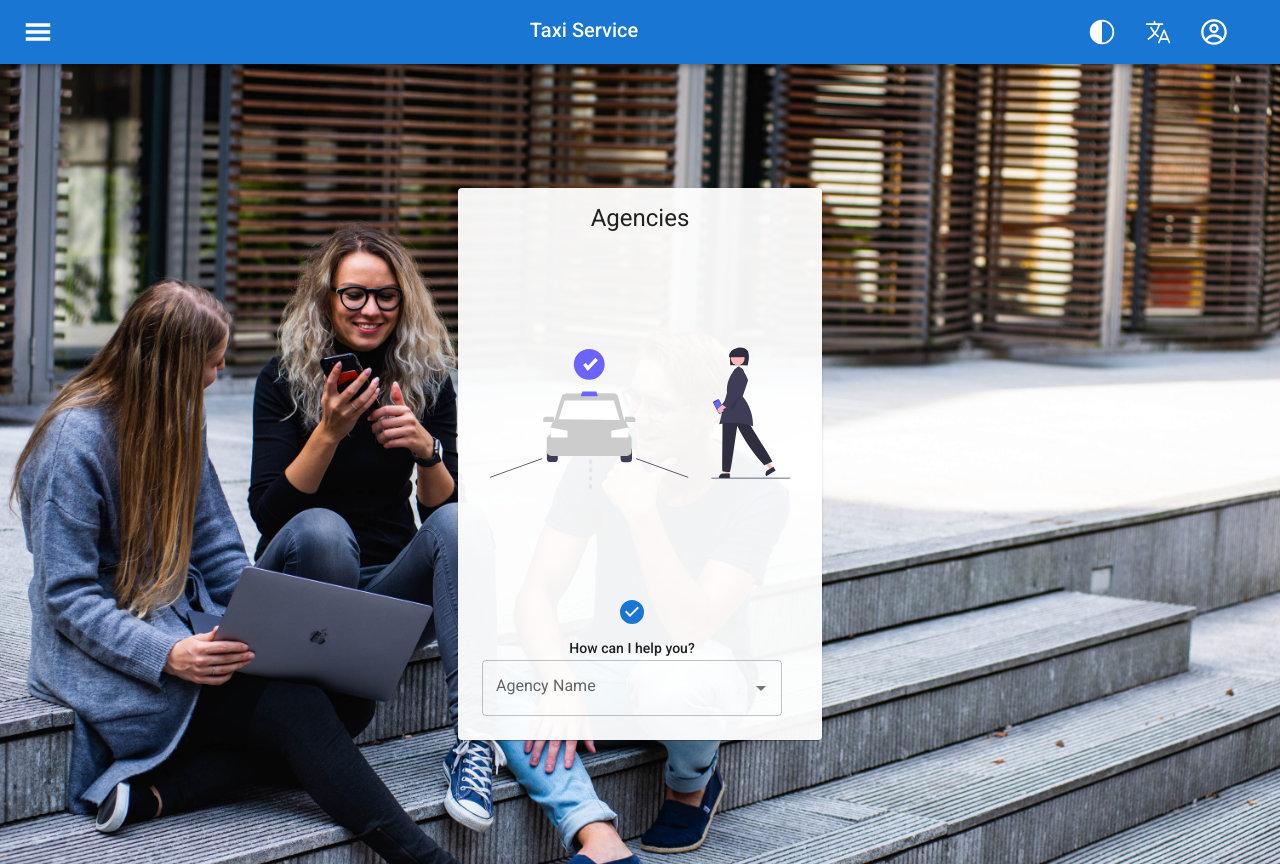
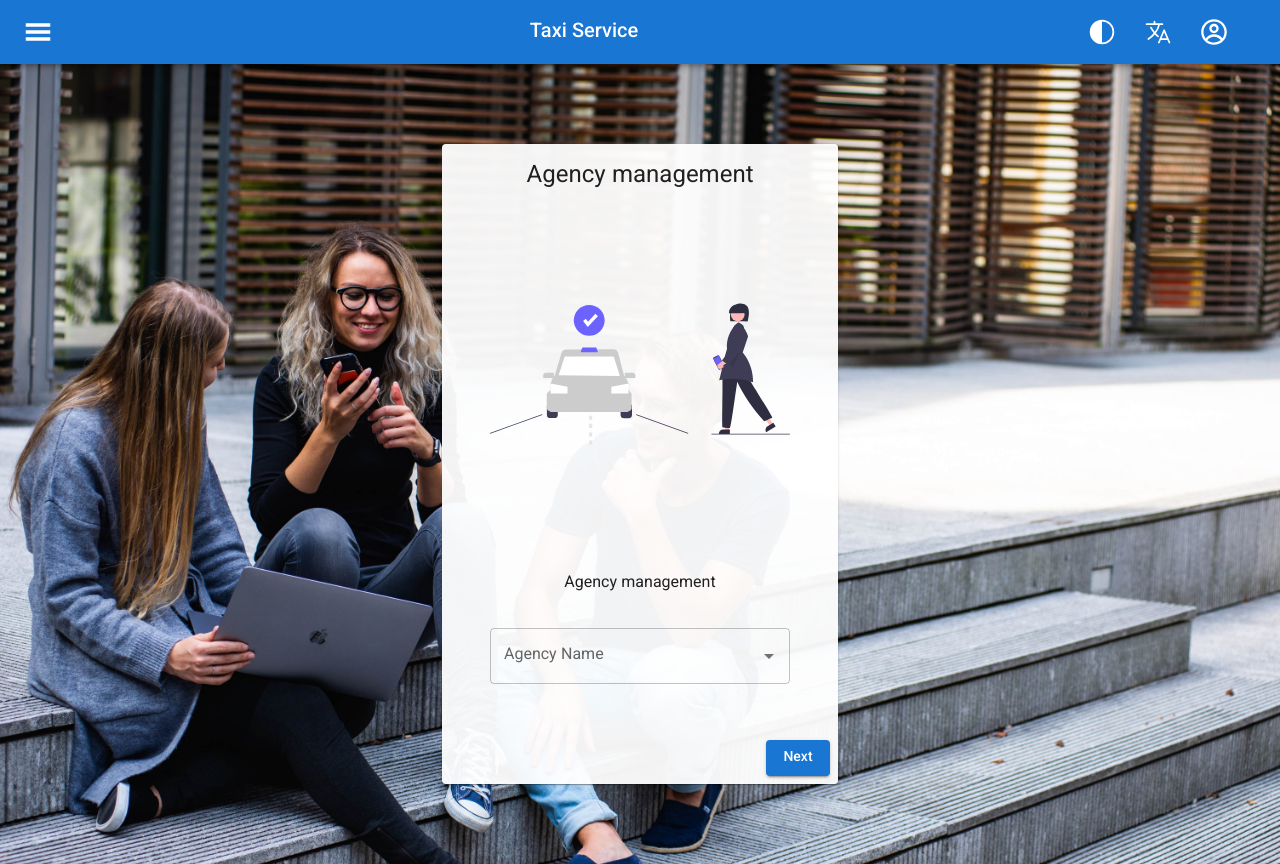
Before and after one commit to MahdiEbrp/taxiservice, a Next.js app: page /user/agencies in a window 1280 px wide. Built offline with nearby package versions, Linux system fonts and the light colour scheme; no server answers.

Commit message:
expandable item & first step of agencies

```diff
--- /dev/null
+++ b/components/ExpandableItems.tsx
@@ -0,0 +1,30 @@
+import Collapse from '@mui/material/Collapse';
+import ListItemButton from '@mui/material/ListItemButton';
+import ListItemIcon from '@mui/material/ListItemIcon';
+import ListItemText from '@mui/material/ListItemText';
+import { MdExpandLess, MdExpandMore } from 'react-icons/md';
+import { ReactElement, useState } from 'react';
+export interface ExpandableItemsProps {
+    isOpen: boolean;
+    label: string;
+    children: ReactElement | ReactElement[];
+}
+const ExpandableItems = (props:ExpandableItemsProps) => {
+    const { isOpen,label, children } = props;
+    const [open, setOpen] = useState(isOpen);
+    return (
+        <>
+            <ListItemButton onClick={()=>setOpen(!open)}>
+                <ListItemIcon>
+                    {open ? <MdExpandLess /> : <MdExpandMore />}
+                </ListItemIcon>
+                <ListItemText primary={label} />
+            </ListItemButton>
+            <Collapse in={open} timeout='auto' unmountOnExit>
+                {children}
+            </Collapse>
+        </>
+    );
+};
+
+export default ExpandableItems;
--- a/components/Sidebar.tsx
+++ b/components/Sidebar.tsx
@@ -1,13 +1,15 @@
 import Box from '@mui/material/Box';
 import Divider from '@mui/material/Divider';
 import Drawer from '@mui/material/Drawer';
+import ExpandableItems from './ExpandableItems';
 import List from '@mui/material/List';
 import SidebarItem from './SidebarItem';
 import { AiFillHome } from 'react-icons/ai';
 import { BiSupport } from 'react-icons/bi';
-import { FaCar, FaCarAlt, FaMoneyBillAlt } from 'react-icons/fa';
+import { FaCar, FaMoneyBillAlt } from 'react-icons/fa';
 import { HiOutlineMail, HiUserGroup } from 'react-icons/hi';
 import { LanguageContext } from '../lib/context/LanguageContext';
+import { MdAddBusiness, MdOutlineEditRoad } from 'react-icons/md';
 import { RiSettings3Fill } from 'react-icons/ri';
 import { SidebarContext } from '../lib/context/SidebarContext';
 import { TbRoad } from 'react-icons/tb';
@@ -33,12 +35,15 @@ const Sidebar = () => {
     }, [session]);
     /* #endregion */
     return (
-        <Drawer anchor={direction==='rtl' ? 'right' : 'left'} variant='persistent' open={sidebarOpen} PaperProps={{ sx: { top: 'auto' } }}>
+        <Drawer anchor={direction === 'rtl' ? 'right' : 'left'} variant='persistent' open={sidebarOpen} PaperProps={{ sx: { top: 'auto' } }}>
             <Box>
                 <List dir={direction} >
                     {isUserValid &&
                         <>
-                        <SidebarItem item={{ icon: <FaCarAlt />, text: sidebar.agencies, url: '/user/agencies' }} />
+                            <ExpandableItems label={sidebar.agenciesManagement} isOpen={true} >
+                                <SidebarItem item={{ icon: <MdAddBusiness />, text: sidebar.addNewAgency, url: '/user/agencies?mode=create' }} />
+                                <SidebarItem item={{ icon: <MdOutlineEditRoad />, text: sidebar.editAgency, url: '/user/agencies?mode=edit' }} />
+                            </ExpandableItems>
                             <SidebarItem item={{ icon: <HiUserGroup />, text: sidebar.personnel, url: '/personnel' }} />
                             <Divider />
                             <SidebarItem item={{ icon: <TbRoad />, text: sidebar.trips, url: '/trips' }} />
--- a/components/controls/ComboBoxWithOption.tsx
+++ b/components/controls/ComboBoxWithOption.tsx
@@ -1,18 +1,20 @@
 import Autocomplete from '@mui/material/Autocomplete';
 import Popper from '@mui/material/Popper';
+import React, { useContext } from 'react';
 import TextField from '@mui/material/TextField';
-import { useContext } from 'react';
 import { LanguageContext } from '../../lib/context/LanguageContext';
 export interface ComboBoxWithOptionProps {
     items: string[];
     label: string;
+    // eslint-disable-next-line no-unused-vars
+    onValueChanged?: (element: string) => void;
 }
-const ComboBoxWithGroup = (props: ComboBoxWithOptionProps) => {
-    const { items, label } = props;
+const ComboBoxWithGroup: React.FC<ComboBoxWithOptionProps> = (props: ComboBoxWithOptionProps) => {
+    const { items, label, onValueChanged } = props;
     const { language } = useContext(LanguageContext);
     /* #region Language section */
     const { settings, components } = language;
-    const { direction } =settings;
+    const { direction } = settings;
     /* #endregion */
     /* #region Functions section */
     const options = items.map((item) => {
@@ -22,6 +24,10 @@ const ComboBoxWithGroup = (props: ComboBoxWithOptionProps) => {
             firstLetter: /[0-9]/.test(firstLetter) ? '0-9' : firstLetter
         };
     });
+    const inputBlur = (event: React.FocusEvent<HTMLInputElement | HTMLTextAreaElement, Element>) => {
+        if (event.target && onValueChanged)
+            onValueChanged(event.target.value);
+    };
     /* #endregion */
     return (
         <Autocomplete
@@ -30,11 +36,12 @@ const ComboBoxWithGroup = (props: ComboBoxWithOptionProps) => {
             groupBy={(option) => option.firstLetter}
             getOptionLabel={(option) => option.item}
             sx={{ width: 300 }}
-            noOptionsText={'No results found'}
+            noOptionsText={components.noOptionsText}
             PopperComponent={(props) => <Popper dir={direction} {...props} />}
-            renderInput={(params) => <TextField label={label} {...params} />}
+            renderInput={(params) => <TextField onBlur={(event) => inputBlur(event)} label={label} {...params} />}
         />
     );
 };
 
+
 export default ComboBoxWithGroup;
--- a/components/controls/TabPanel.tsx
+++ b/components/controls/TabPanel.tsx
@@ -3,17 +3,17 @@ import React, { useState } from 'react';
 export interface TabPanelProps {
     children?: React.ReactNode;
     index: string;
-    value: string;
+    activeIndex: string;
 }
 const TabPanel = (props: TabPanelProps) => {
-    const { children, value, index, ...other } = props;
+    const { children, activeIndex, index, ...other } = props;
     const [isActive, setIsActive] = useState(false);
-    if (value === index && !isActive)
+    if (activeIndex === index && !isActive)
         setIsActive(true);
     if (!isActive)
         return <></>;
     return (
-        <CenterBox sx={{ display: value === index ? 'flex' : 'none', padding: '1rem' }}  {...other}>
+        <CenterBox sx={{ display: activeIndex === index ? 'flex' : 'none', padding: '1rem' }}  {...other}>
             {children}
         </CenterBox >
     );
--- a/components/dialogs/LanguageDialog.tsx
+++ b/components/dialogs/LanguageDialog.tsx
@@ -2,6 +2,7 @@ import Button from '@mui/material/Button';
 import Dialog from '@mui/material/Dialog';
 import DialogActions from '@mui/material/DialogActions';
 import DialogContent from '@mui/material/DialogContent';
+
 import DialogTitle from '@mui/material/DialogTitle';
 import FormControl from '@mui/material/FormControl';
 import FormControlLabel from '@mui/material/FormControlLabel';
--- a/components/dialogs/LoginDialog.tsx
+++ b/components/dialogs/LoginDialog.tsx
@@ -44,7 +44,7 @@ const LoginDialog = () => {
             </DialogTitle>
             <DialogContent >
                 <Box sx={{ borderBottom: 1, borderColor: 'divider' }}>
-                    {session?
+                    {session ?
                         <UserInformationTab />
                         :
                         <>
@@ -52,8 +52,8 @@ const LoginDialog = () => {
                                 <Tab value='login' label={loginDialog.loginTab.title} />
                                 <Tab value='register' label={loginDialog.registerTab.title} />
                             </Tabs>
-                            <TabPanel value={tabID} index='login'><LoginTab /></TabPanel>
-                            <TabPanel value={tabID} index='register'><RegisterTab /></TabPanel>
+                            <TabPanel activeIndex={tabID} index='login'><LoginTab /></TabPanel>
+                            <TabPanel activeIndex={tabID} index='register'><RegisterTab /></TabPanel>
                         </>
                     }
                 </Box>
--- a/lib/ThemePresenter.tsx
+++ b/lib/ThemePresenter.tsx
@@ -1,7 +1,7 @@
 import { ReactElement, useContext, useMemo } from 'react';
 import { ThemeContext } from './context/ThemeContext';
 import { createTheme, ThemeProvider } from '@mui/material/styles';
-const ThemePresenter = (props: { children: ReactElement | ReactElement[]; }) => {
+const ThemePresenter= (props: { children: ReactElement | ReactElement[]; }) => {
     const { prefersDarkMode } = useContext(ThemeContext);
     const fonts = '"Vazirmatn","Roboto","Helvetica","Arial",sans-serif';
     const theme = useMemo(
@@ -12,7 +12,7 @@ const ThemePresenter = (props: { children: ReactElement | ReactElement[]; }) =>
                     background: {
                         default: prefersDarkMode ? '#121212f2' : '#fffffff2',
                         paper: prefersDarkMode ? '#121212f2' : '#fffffff2'
-                    }
+                    },
                 },
                 typography: {
                     fontFamily: fonts,
@@ -22,6 +22,14 @@ const ThemePresenter = (props: { children: ReactElement | ReactElement[]; }) =>
                         styleOverrides: {
                             root: {
                                 backgroundColor: prefersDarkMode ? '#121212' : '#1976d2',
+                            },
+                        },
+                    },
+                    MuiLink: {
+                        styleOverrides: {
+                            root: {
+                                textDecoration: 'none',
+                                cursor: 'pointer',
                             },
                         },
                     },
--- a/lib/languages/English.ts
+++ b/lib/languages/English.ts
@@ -7,7 +7,9 @@ const English = {
         listStyle: 'decimal',
     },
     sidebar: {
-        agencies: 'Agencies',
+        agenciesManagement: 'Agencies management',
+        addNewAgency: 'Add new agency',
+        editAgency: 'Edit agency',
         home: 'Home',
         messages: 'Messages',
         payments: 'Payments',
@@ -30,6 +32,7 @@ const English = {
         invalidConfirmPassword: 'There is a difference between a confirm password and a password entered!',
         invalidEmailFormat: 'The email format is incorrect.',
         invalidPasswordFormat: 'The password format is incorrect.',
+        selectAgency: 'Please select an agency.',
         successfullyLogin: 'Congratulations, you have successfully logged in.',
         unauthenticated: 'You are not logged in!',
     },
@@ -76,6 +79,11 @@ const English = {
     agenciesPage: {
         title: 'Agencies',
         agencyName: 'Agency Name',
+        agencySelection: 'Agency Selection',
+        next: 'Next',
+        createAgency: 'Creating a new agency',
+        editAgency: 'Editing an agency',
+        agencyManagement: 'Agency management',
     },
     pageNotFound: {
         title: 'Page not found!',
--- a/lib/languages/Persian.ts
+++ b/lib/languages/Persian.ts
@@ -7,7 +7,9 @@ const Persian = {
         listStyle: 'arabic-indic'
     },
     sidebar: {
-        agencies: 'آژانس ها',
+        agenciesManagement: 'مدیریت آژانس ها',
+        addNewAgency: 'افزودن آژانس جدید',
+        editAgency: 'ویرایش آژانس',
         home: 'خونه',
         messages: 'پیام ها',
         payments: 'پرداخت ها',
@@ -32,6 +34,7 @@ const Persian = {
         invalidCaptchaFormat: 'فرمت کپچا نادرست است.',
         successfullyLogin: 'تبریک می گویم، شما با موفقیت وارد سیستم شدید.',
         unauthenticated: 'شما وارد سیستم نشده اید!',
+        selectAgency: 'لطفا یک آژانس انتخاب کنید.',
     },
     authorizedLayout: {
         loading: 'در حال بارگذاری...',
@@ -76,6 +79,11 @@ const Persian = {
     agenciesPage: {
         title: 'آژانس ها',
         agencyName: 'نام آژانس',
+        agencySelection: 'انتخاب آژانس',
+        next: 'بعدی',
+        createAgency:'ایجاد آژانس جدید',
+        editAgency: 'ویرایش آژانس',
+        agencyManagement: 'مدیریت آژانس',
     },
     pageNotFound: {
         title: 'صفحه مورد نظر وجود ندارد!',
--- a/pages/user/agencies.tsx
+++ b/pages/user/agencies.tsx
@@ -1,50 +1,79 @@
+import Breadcrumbs from '@mui/material/Breadcrumbs';
+import Button from '@mui/material/Button';
 import Card from '@mui/material/Card';
+import CardActions from '@mui/material/CardActions';
 import CardContent from '@mui/material/CardContent';
 import CardHeader from '@mui/material/CardHeader';
 import CardMedia from '@mui/material/CardMedia';
+import CenterBox from '../../components/controls/CenterBox';
 import ComboBoxWithGroup from '../../components/controls/ComboBoxWithOption';
 import Head from 'next/head';
 import ImageLoader from '../../components/controls/ImageLoader';
-import Stepper from '@mui/material/Stepper';
+import Link from '@mui/material/Link';
+import TabPanel from '../../components/controls/TabPanel';
 import { LanguageContext } from '../../lib/context/LanguageContext';
 import { ToastContext } from '../../lib/context/ToastContext';
-import { useContext, useState } from 'react';
-import Step from '@mui/material/Step';
-import StepLabel from '@mui/material/StepLabel';
+import { useContext, useEffect, useState } from 'react';
+import { useRouter } from 'next/router';
 const Agencies = () => {
-    const [activeStep, setActiveStep] = useState(0);
+    const router = useRouter();
+    const { mode } = router.query;
+
+    const [selectedAgency, setSelectedAgency] = useState('');
+    const [currentStep, setCurrentStep] = useState(0);
+    const [title, setTitle] = useState('');
     /* #region Context section */
     const { language } = useContext(LanguageContext);
     const { setToast } = useContext(ToastContext);
     /* #endregion */
     /* #region Language section */
-    const { settings, agenciesPage } = language;
+    const { settings, agenciesPage, notification } = language;
     const { direction } = settings;
     /* #endregion */
     /* #region Functions section */
-
+    const nextStep = () => {
+        if (!selectedAgency) {
+            setToast({ id: Date.now(), message: notification.selectAgency, alertColor: 'info' });
+            return;
+        }
+        else
+            setCurrentStep((currentStep) => currentStep + 1);
+    };
     /* #endregion */
+    useEffect(() => {
+        setTitle(agenciesPage.agencyManagement);
+    }, [agenciesPage.agencyManagement]);
     return (
         <>
             <Head>
                 <title>{agenciesPage.title}</title>
             </Head>
             <Card dir={direction}>
-                <CardHeader title={agenciesPage.title} />
+                <CardHeader title={title} />
                 <CardMedia>
                     <ImageLoader src="/images/agencies.svg" alt='images' width={300} height={300} />
                 </CardMedia>
                 <CardContent>
-                    <Stepper activeStep={1} alternativeLabel >
-                        <Step key={1} >
-                            <StepLabel >How can I help you?</StepLabel>
-                            <ComboBoxWithGroup items={['آژانس بانوان خورشید', '131 لاهیجان']}
+                    <CenterBox>
+                        <Breadcrumbs separator="›" aria-label="agency-breadcrumb">
+                            {currentStep > -1 && <Link key="1" onClick={() => setCurrentStep(0)} color="text.primary">
+                                {agenciesPage.agencyManagement}
+                            </Link>
+                            }
+                            {currentStep > 0 && <Link key="1" onClick={() => setCurrentStep(1)} color="text.primary">
+                                {agenciesPage.agencySelection}
+                            </Link>
+                            }
+                        </Breadcrumbs>
+                        <TabPanel activeIndex={currentStep.toString()} index='0'>
+                            <ComboBoxWithGroup onValueChanged={((agency) => setSelectedAgency(agency))} items={['آژانس بانوان خورشید', '131 لاهیجان']}
                                 label={agenciesPage.agencyName} />
-                        </Step>
-                        <Step >
-                        </Step>
-                    </Stepper>
+                        </TabPanel>
+                    </CenterBox>
                 </CardContent>
+                <CardActions sx={{ flexDirection: 'row-reverse' }}>
+                    {<Button variant="contained" color="primary" onClick={nextStep} >{agenciesPage.next}</Button>}
+                </CardActions>
             </Card>
 
         </>
```
Lines whose indentation alone changed are shown as unchanged.
